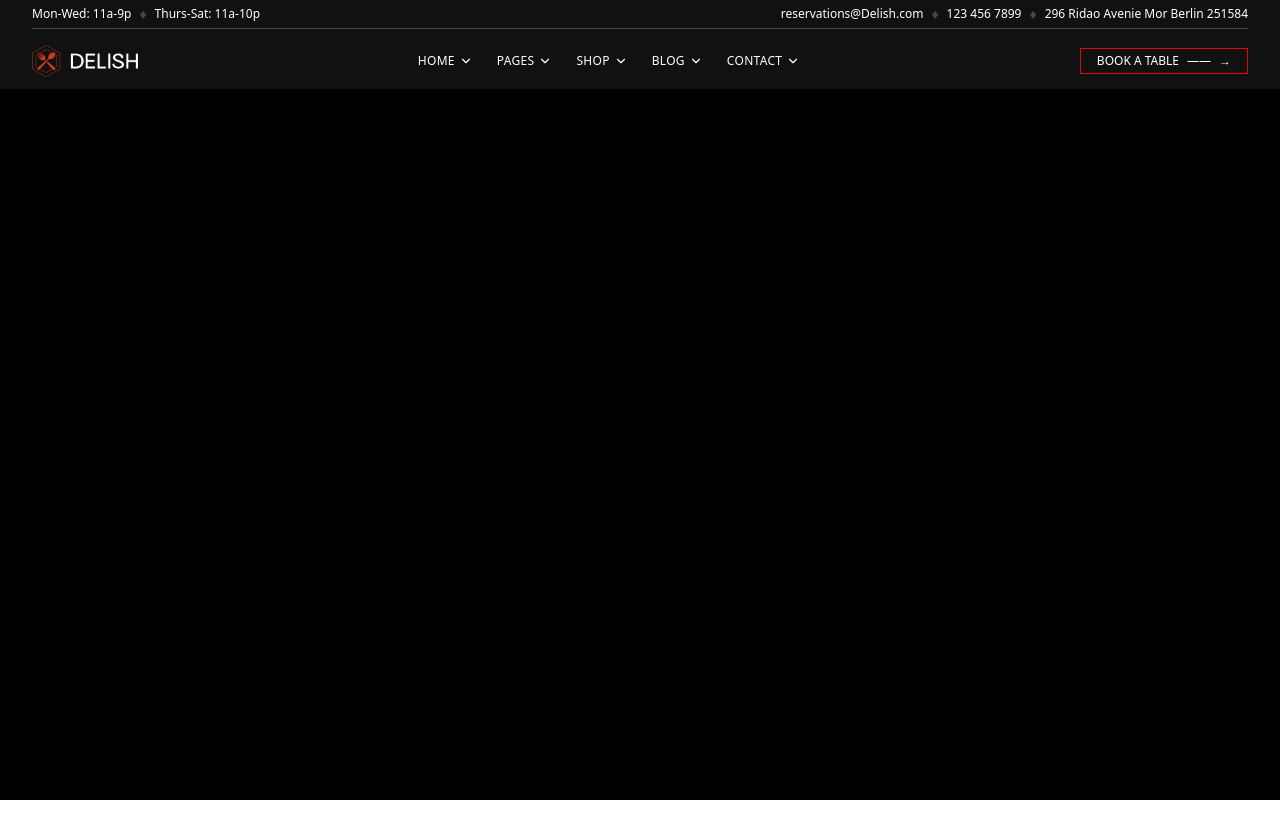
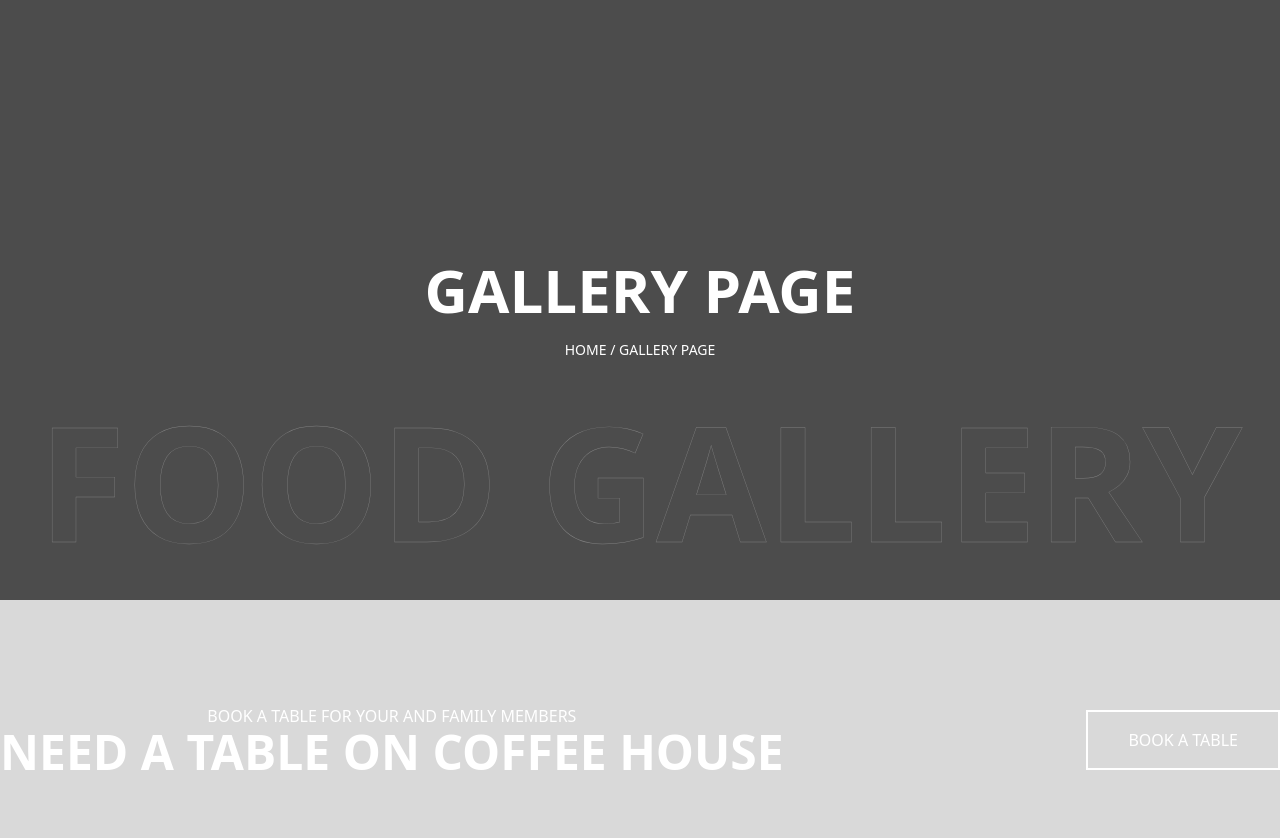
Before and after one commit to tanzeela-16/Delish-Restaurant-Cafe, a React (Vite) app: page / in a window 1280 px wide. Shown: the top 838 px of the page. Before the commit the page ends 800 px from the top, so only its background shows below. Built offline with nearby package versions, Linux system fonts and the light colour scheme.

Commit message:
header & bottom edit

```diff
--- a/src/App.jsx
+++ b/src/App.jsx
@@ -1,9 +1,11 @@
 import Navbar from "./components/Navbar";
+import GalleryPage from "./pages/GalleryPage";
 
 function App() {
   return (
-    <div className="bg-black min-h-screen">
-      <Navbar />
+    <div className=" min-h-screen">
+
+      <GalleryPage />
     </div>
   );
 }
--- /dev/null
+++ b/src/components/Bottom.jsx
@@ -0,0 +1,24 @@
+import React from "react";
+
+export default function Bottom() {
+  return (
+    <div className="w-full  h-70 bg-[#D9D9D9] ">
+      <div className=" w-full h-full max-w-7xl mx-auto  md:px-0 md:py-0 px-10 py-10 flex md:flex-row flex-col justify-between items-center">
+        <div className="text-center">
+          <p className="text-ms text-white uppercase">
+            Book A Table For Your and Family Members
+          </p>
+          <h1 className=" text-2xl md:text-5xl  text-white uppercase font-bold">
+            Need A Table On Coffee House
+          </h1>
+        </div>
+
+        <div className="">
+          <div className="px-10 py-4 border-2 border-white">
+            <p className=" uppercase  text-white "> Book A Table</p>
+          </div>
+        </div>
+      </div>
+    </div>
+  );
+}
--- /dev/null
+++ b/src/components/Header.jsx
@@ -0,0 +1,27 @@
+import React from "react";
+
+export default function Header({ PageName, PageDetail, Honed }) {
+  return (
+    <div className="w-full bg-[#0A0A0ABA] h-150 ">
+      <div className="  h-150 flex flex-col justify-center  md:justify-end items-center  gap-y-10">
+        <div className="flex flex-col text-center gap-y-5">
+          <h1 className="  md:text-6xl text-3xl uppercase font-bold text-white ">
+            Gallery Page
+          </h1>
+          <p className="text-sm  text-white uppercase">Home / Gallery Page</p>
+        </div>
+
+        <div className="mb-10">
+          <h1
+            className="uppercase text-4 xl md:text-[10rem] text-6xl  text-center font-bold text-transparent"
+            style={{
+              WebkitTextStroke: "0.4px rgba(255, 255, 255, 0.3)",
+            }}
+          >
+            Food Gallery
+          </h1>
+        </div>
+      </div>
+    </div>
+  );
+}
--- /dev/null
+++ b/src/pages/GalleryPage.jsx
@@ -0,0 +1,17 @@
+import React from "react";
+import Header from "../components/Header";
+import Bottom from '../components/Bottom'
+
+export default function GalleryPage() {
+  return (
+    <div>
+      <Header
+        PageName={"Gallery Page"}
+        PageDetail={"Home / Gallery Page"}
+        Honed={"Food Gallery"}
+      />
+
+      <Bottom/>
+    </div>
+  );
+}
```
Also changed, not shown: src/index.css (line endings or trailing spaces), 1 other file (tests, documents, lock files or other folders).
